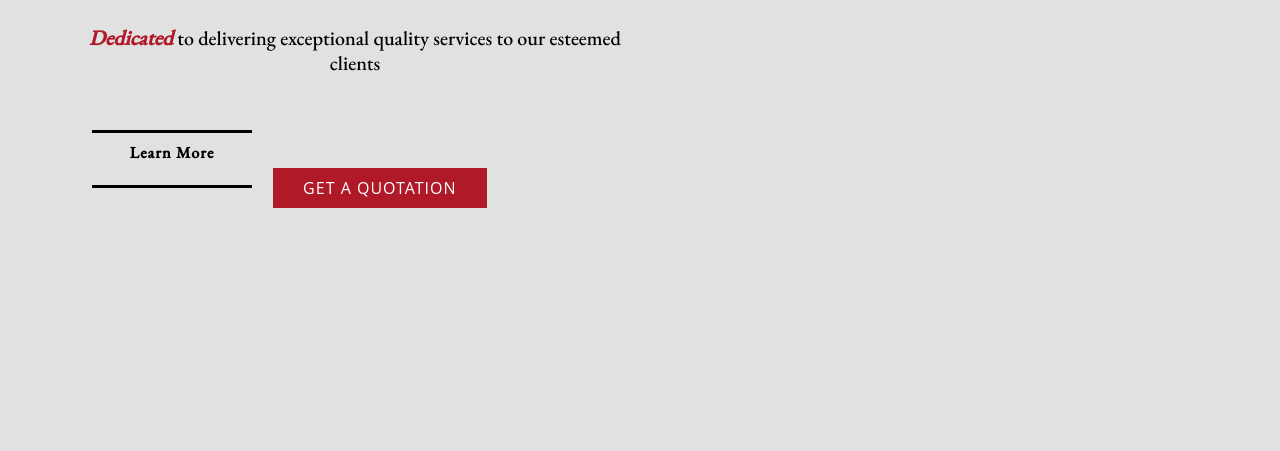
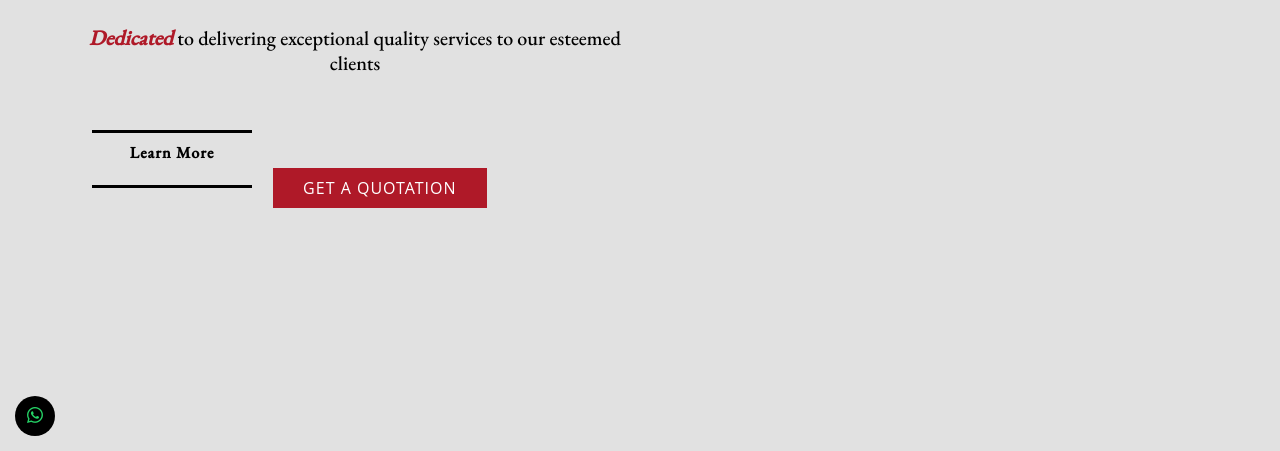
Before and after one commit to GhiaBm/Dar-Al-Tarjama-1.2, a plain HTML site: page index.html in a window 1280 px wide. Shown: the part 349-800 px from the top of the page. Drawn offline with nearby package versions, Linux system fonts and the light colour scheme; a web font is replaced by a local one.

Commit message:
Update index.html

```diff
--- a/index.html
+++ b/index.html
@@ -1089,10 +1089,34 @@ background-color: #ff2e2e;
     </footer><!-- End Footer -->
 
 
+    <a href="https://api.whatsapp.com/send/?phone=%2B96181608001&text&type=phone_number&app_absent=0" class="ghia" style="right:0px !important; left:15px; background-color: #25D366;"><i class="bi bi-whatsapp"></i></a>
   <a href="#" class="back-to-top d-flex align-items-center justify-content-center"><i class="bi bi-arrow-up-short"></i></a>
   <!-- Uncomment below i you want to use a preloader -->
    <div id="preloader"></div>
+<style>
+  .ghia{
 
+  position: fixed;
+  visibility: visible;
+  opacity: 1;
+  right: 15px;
+  bottom: 15px;
+  z-index: 996;
+  left: 15px;
+  background-color: #000 !important;
+  color: #25D366;
+  width: 40px;
+  height: 40px;
+  border-radius: 50px;
+  transition: 0.4s;
+
+  align-items: center !important;
+
+  justify-content: center !important;
+
+  display: flex !important;
+  }
+</style>
   <!-- Vendor JS Files -->
   <script src="vendor/purecounter/purecounter_vanilla.js"></script>
   <script src="vendor/aos/aos.js"></script>
```
